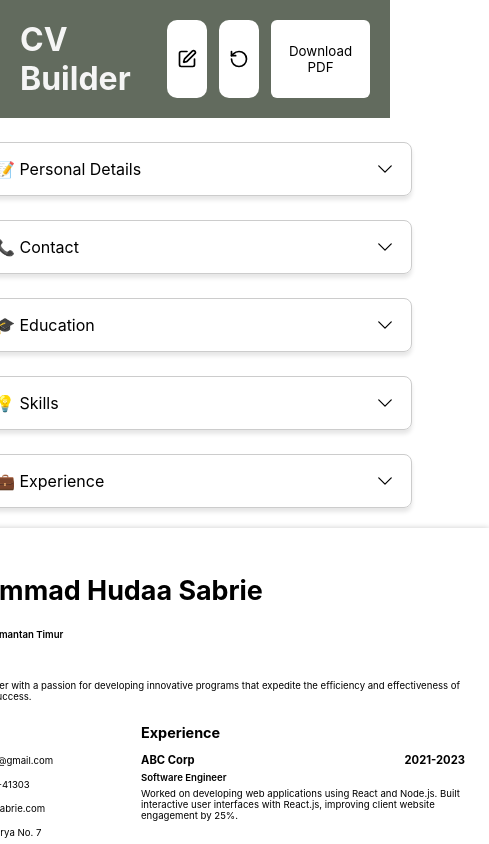
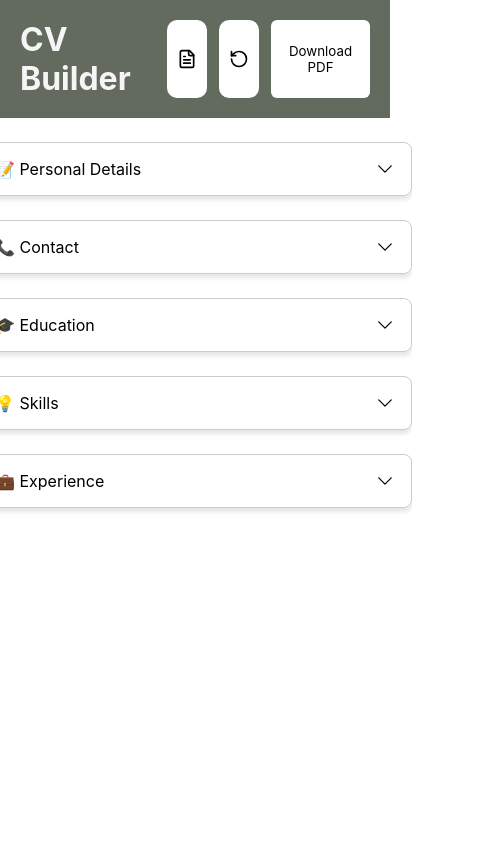
Before and after one commit to orokidd/cv-builder, a React (Vite) app: page / in a window 390 px wide. Both pictures are taken after a click on the button 187 px from the left and 59 px from the top of the page. Shown: the top 844 px of the page, 489 px wide, since content can reach past the window. Built offline with nearby package versions, Linux system fonts and the light colour scheme.

Commit message:
added a state to determine whether screen size is on mobile, added state to change between edit mode and preview mode for mobile version, change edit/preview icon based on the selected mode

```diff
--- a/package.json
+++ b/package.json
@@ -12,6 +12,7 @@
   "dependencies": {
     "react": "^19.1.1",
     "react-dom": "^19.1.1",
+    "react-responsive": "^10.0.1",
     "react-to-print": "^3.1.1"
   },
   "devDependencies": {
--- a/src/App.css
+++ b/src/App.css
@@ -279,4 +279,7 @@ textarea {
   .preview-button{
     display: flex;
   }
+  .form-preview {
+    display: none;
+  }
 }
--- a/src/AppTest.jsx
+++ b/src/AppTest.jsx
@@ -8,8 +8,13 @@ import Skills from "./components/form/Skills";
 import Experience from "./components/form/Experience";
 import { Contact } from "./components/form/Contact";
 import Preview from "./components/resume/ResumePreview";
+import { useMediaQuery } from "react-responsive";
 
 function App() {
+  const isMobile = useMediaQuery({ maxWidth: 1041 });
+
+  const [mode, setMode] = useState("edit");
+
   const [activeSection, setActiveSection] = useState("");
 
   const [personal, setPersonal] = useState({
@@ -77,7 +82,7 @@ function App() {
 
   return (
     <>
-      <Header onDownload={handleDownload} setPersonal={setPersonal} setContact={setContact} setEducation={setEducation} setExperience={setExperience} setSkills={setSkills} />
+      <Header isMobile={isMobile} mode={mode} setMode={setMode} onDownload={handleDownload} setPersonal={setPersonal} setContact={setContact} setEducation={setEducation} setExperience={setExperience} setSkills={setSkills} />
       <main>
         <div className="form-container">
           <PersonalDetails isActive={activeSection === "personal"} onShow={()=> handleSectionToggle("personal")} personal={personal} setPersonal={setPersonal} />
--- a/src/components/Header.jsx
+++ b/src/components/Header.jsx
@@ -1,6 +1,6 @@
-import { ResetIcon, EditIcon } from "./Icons";
+import { ResetIcon, EditIcon, DocumentIcon } from "./Icons";
 
-export default function Header({ onDownload, setPersonal, setContact, setEducation, setExperience, setSkills }) {
+export default function Header({ isMobile, mode, setMode, onDownload, setPersonal, setContact, setEducation, setExperience, setSkills }) {
   function resetData() {
     setPersonal({
       name: "",
@@ -19,12 +19,16 @@ export default function Header({ onDownload, setPersonal, setContact, setEducati
     setSkills([]);
   }
 
+  function changeMode() {
+    setMode((prev) => (prev === "edit" ? "preview" : "edit"));
+  }
+
   return (
     <header className="header">
       <div className="header-content">
         <h1>CV Builder</h1>
         <div className="header-actions">
-          <button className="preview-button"><EditIcon size={20} /></button>
+          <button className="preview-button" onClick={changeMode}>{isMobile && mode === "edit" ? <EditIcon size={20} /> : <DocumentIcon size={20} />}</button>
           <button className="reset-button" onClick={resetData}><ResetIcon size={20} color="rgba(0, 0, 0, 1)" /></button>
           <button className="download-button" onClick={onDownload}>Download PDF</button>
         </div>
--- a/src/components/Icons.jsx
+++ b/src/components/Icons.jsx
@@ -212,7 +212,7 @@ export const ResetIcon = ({ size, color }) => (
   </svg>
 );
 
-export const EditIcon = ({size}) => (
+export const EditIcon = ({ size }) => (
   <svg
     xmlns="http://www.w3.org/2000/svg"
     width={size}
@@ -229,3 +229,24 @@ export const EditIcon = ({size}) => (
     <path d="M18.375 2.625a1 1 0 0 1 3 3l-9.013 9.014a2 2 0 0 1-.853.505l-2.873.84a.5.5 0 0 1-.62-.62l.84-2.873a2 2 0 0 1 .506-.852z" />
   </svg>
 );
+
+export const DocumentIcon = ({ size }) => (
+  <svg
+    xmlns="http://www.w3.org/2000/svg"
+    width={size}
+    height={size}
+    viewBox="0 0 24 24"
+    fill="none"
+    stroke="currentColor"
+    strokeWidth="2"
+    strokeLinecap="round"
+    strokeLinejoin="round"
+    className="lucide lucide-file-text-icon lucide-file-text"
+  >
+    <path d="M15 2H6a2 2 0 0 0-2 2v16a2 2 0 0 0 2 2h12a2 2 0 0 0 2-2V7Z" />
+    <path d="M14 2v4a2 2 0 0 0 2 2h4" />
+    <path d="M10 9H8" />
+    <path d="M16 13H8" />
+    <path d="M16 17H8" />
+  </svg>
+);
```
Also changed, not shown: 1 other file (tests, documents, lock files or other folders).
